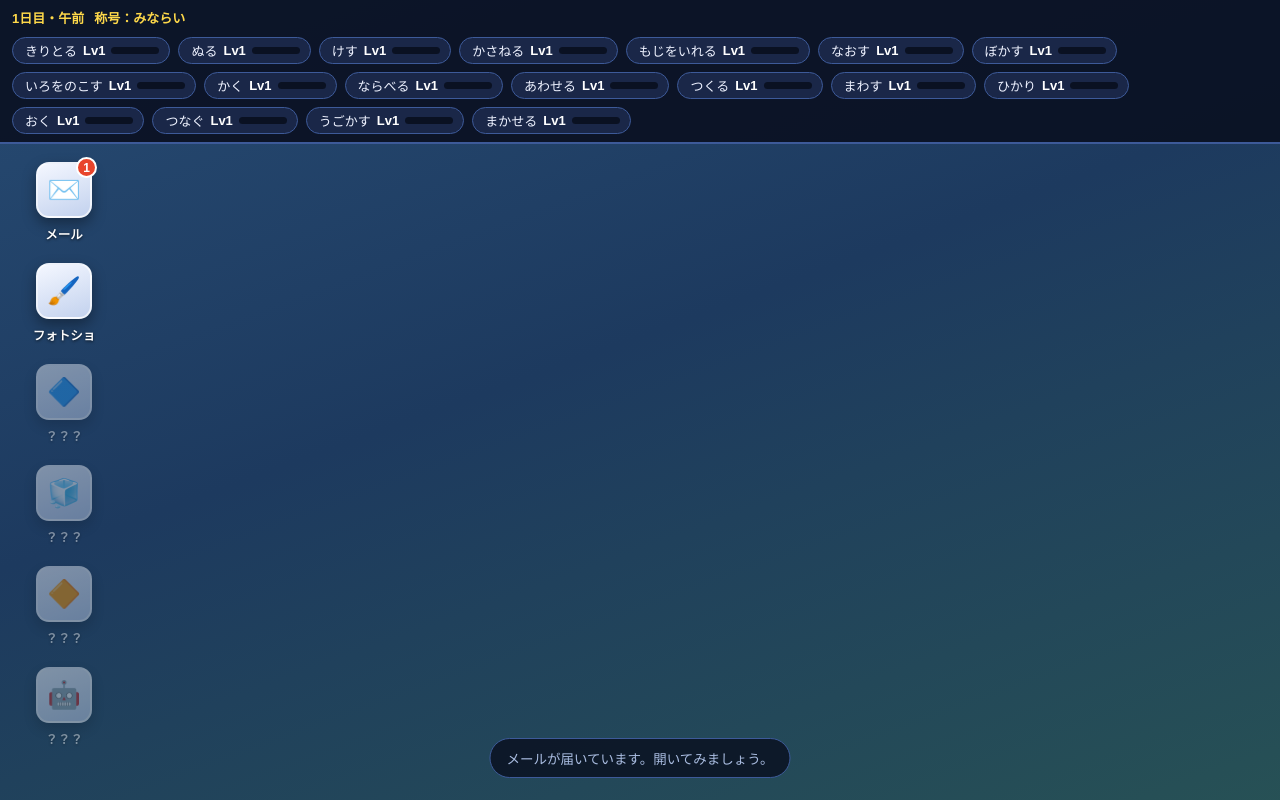
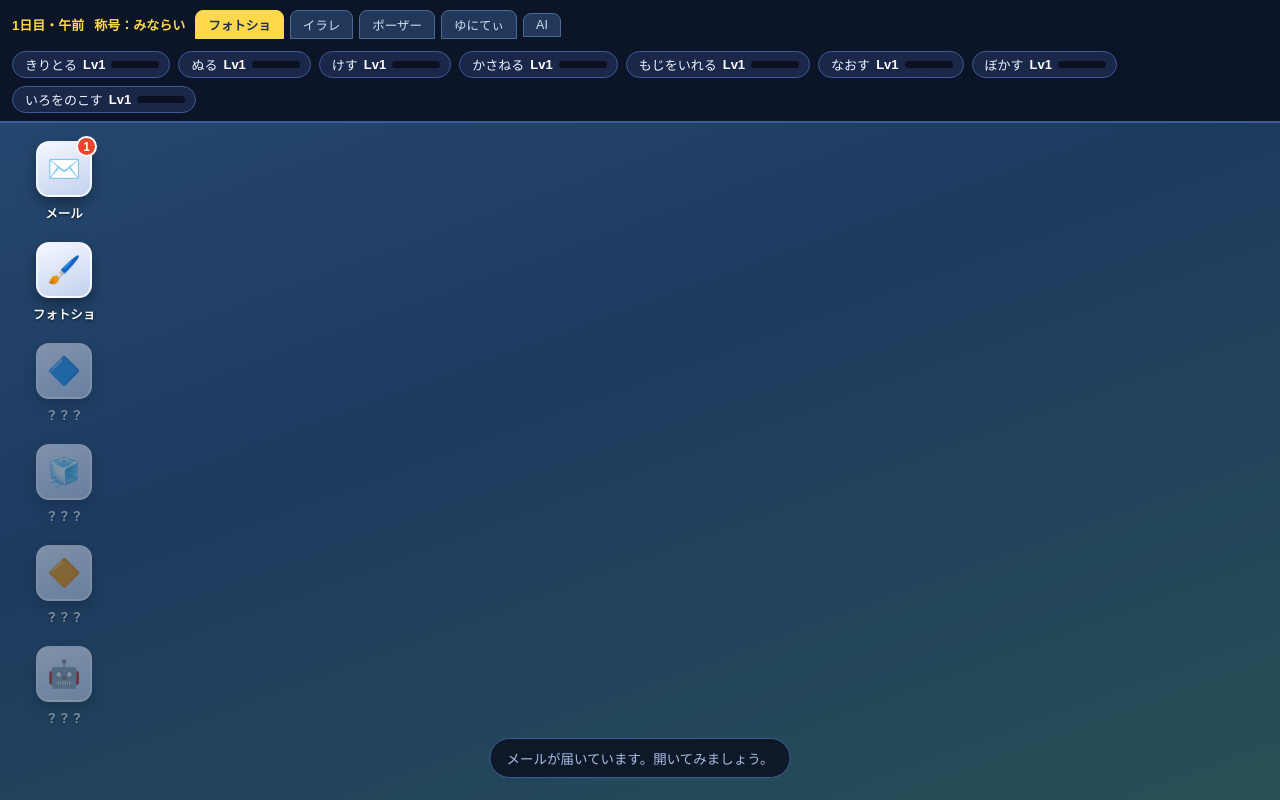
Before and after one commit to ukos/nono-world-enhancer-playground, a plain HTML site: page index.html in a window 1280 px wide. Both pictures are taken after a click on the button "はじめる". Drawn offline with Linux system fonts and the light colour scheme.

Commit message:
v0.13: tool-tabbed status bar (plan C)

```diff
--- a/index.html
+++ b/index.html
@@ -57,6 +57,9 @@
     font-size:13px; flex-wrap:wrap;
   }
   #statusbar .day{font-weight:800; color:var(--acc); white-space:nowrap}
+  #skillTabs{display:flex; gap:6px; flex-wrap:wrap; align-items:center; margin:2px 0}
+  .stab{background:#22385a; border:1px solid #4a6a94; color:#cfe0f2; border-radius:8px 8px 0 0; padding:4px 12px; font-size:12.5px; cursor:pointer; font-family:inherit}
+  .stab.on{background:var(--acc); color:#22314d; font-weight:800; border-color:var(--acc)}
   #skills{display:flex; gap:8px; flex-wrap:wrap; align-items:center}
   .skill{
     display:flex; align-items:center; gap:6px; background:var(--panel);
@@ -165,7 +168,7 @@
     <button class="btn primary center" id="btnStart">はじめる</button>
     <button class="btn center" id="btnContinue" style="display:none">つづきから</button>
   </div>
-  <div class="ver">World Enhancer v0.12</div>
+  <div class="ver">World Enhancer v0.13</div>
 </section>
 
 <!-- ================= game (desktop) ================= -->
@@ -173,6 +176,7 @@
   <div id="statusbar">
     <span class="day" id="dayLabel">1日目・午前</span>
     <span class="day" id="rankLabel">称号：みならい</span>
+    <span id="skillTabs"></span>
     <span id="skills"></span>
   </div>
   <div id="desk">
@@ -230,24 +234,24 @@
 /* ================= skills / state ================= */
 var SAVE_KEY = "worldenhancer-save-v1";
 var SKILLS = [
-{ id:"kiritoru", label:"きりとる"},
-{ id:"nuru", label:"ぬる"},
-{ id:"kesu", label:"けす"},
-{ id:"kasaneru", label:"かさねる"},
-{ id:"mojiire", label:"もじをいれる"},
-{ id:"naosu", label:"なおす"},
-{ id:"bokasu", label:"ぼかす"},
-{ id:"ironokosu", label:"いろをのこす"},
-{ id:"kaku", label:"かく"},
-{ id:"naraberu", label:"ならべる"},
-{ id:"awaseru", label:"あわせる"},
-{ id:"tsukuru", label:"つくる"},
-{ id:"mawasu", label:"まわす"},
-{ id:"hikari", label:"ひかり"},
-{ id:"oku", label:"おく"},
-{ id:"tsunagu", label:"つなぐ"},
-{ id:"ugokasu", label:"うごかす"},
-{ id:"makaseru", label:"まかせる"}
+{ id:"kiritoru", tab:"photo", label:"きりとる"},
+{ id:"nuru", tab:"photo", label:"ぬる"},
+{ id:"kesu", tab:"photo", label:"けす"},
+{ id:"kasaneru", tab:"photo", label:"かさねる"},
+{ id:"mojiire", tab:"photo", label:"もじをいれる"},
+{ id:"naosu", tab:"photo", label:"なおす"},
+{ id:"bokasu", tab:"photo", label:"ぼかす"},
+{ id:"ironokosu", tab:"photo", label:"いろをのこす"},
+{ id:"kaku", tab:"irare", label:"かく"},
+{ id:"naraberu", tab:"irare", label:"ならべる"},
+{ id:"awaseru", tab:"irare", label:"あわせる"},
+{ id:"tsukuru", tab:"poser", label:"つくる"},
+{ id:"mawasu", tab:"poser", label:"まわす"},
+{ id:"hikari", tab:"poser", label:"ひかり"},
+{ id:"oku", tab:"unity", label:"おく"},
+{ id:"tsunagu", tab:"unity", label:"つなぐ"},
+{ id:"ugokasu", tab:"unity", label:"うごかす"},
+{ id:"makaseru", tab:"ai", label:"まかせる"}
 ];
 var TITLES = [
 { at:0, label:"みならい" },
@@ -257,6 +261,14 @@ var TITLES = [
 { at:20, label:"アプリデザイナー" },
 { at:28, label:"ワールドエンハンサー" }
 ];
+var SKILL_TABS = [
+{ id:"photo", label:"フォトショ" },
+{ id:"irare", label:"イラレ" },
+{ id:"poser", label:"ポーザー" },
+{ id:"unity", label:"ゆにてぃ" },
+{ id:"ai", label:"AI" }
+];
+var skillTab = "photo";
 function totalXp(){ var t = 0; SKILLS.forEach(function(k){ t += S.skills[k.id].xp; }); return t; }
 function titleFor(){ var cur = TITLES[0]; TITLES.forEach(function(t){ if(S.progress >= t.at) cur = t; }); return cur.label; }
 function freshState(){
@@ -900,8 +912,16 @@ unity:{ label:"ゆにてぃ", icon:"🎮" }
 };
 function questTool(q){ return q.tool || "photoshop"; }
 function renderStatus(){
+  var twrap = $("skillTabs"); twrap.innerHTML = "";
+  SKILL_TABS.forEach(function(t){
+    var b = document.createElement("button");
+    b.className = "stab" + (skillTab === t.id ? " on" : "");
+    b.textContent = t.label;
+    b.addEventListener("click", function(){ skillTab = t.id; renderStatus(); });
+    twrap.appendChild(b);
+  });
   var wrap = $("skills"); wrap.innerHTML = "";
-  SKILLS.forEach(function(k){
+  SKILLS.filter(function(k){ return k.tab === skillTab; }).forEach(function(k){
     var info = lvFromXp(S.skills[k.id].xp);
     var el = document.createElement("span");
     el.className = "skill";
@@ -1011,6 +1031,7 @@ if(q && toolId && questTool(q) !== toolId){
 $("deskHint").textContent = TOOL_INFO[questTool(q)].label + "の仕事が届いています。そちらのアイコンを開いてください。";
 return;
 }
+skillTab = (toolId || (q ? questTool(q) : "photoshop")) === "photoshop" ? "photo" : (toolId || (q ? questTool(q) : "photoshop"));
 var info = TOOL_INFO[toolId || (q ? questTool(q) : "photoshop")];
 $("toolTitle").textContent = info.icon + " " + info.label + (q? " ― " + q.title: "");
 $("toolWin").classList.add("on");
```
Also changed, not shown: 1 other file.
